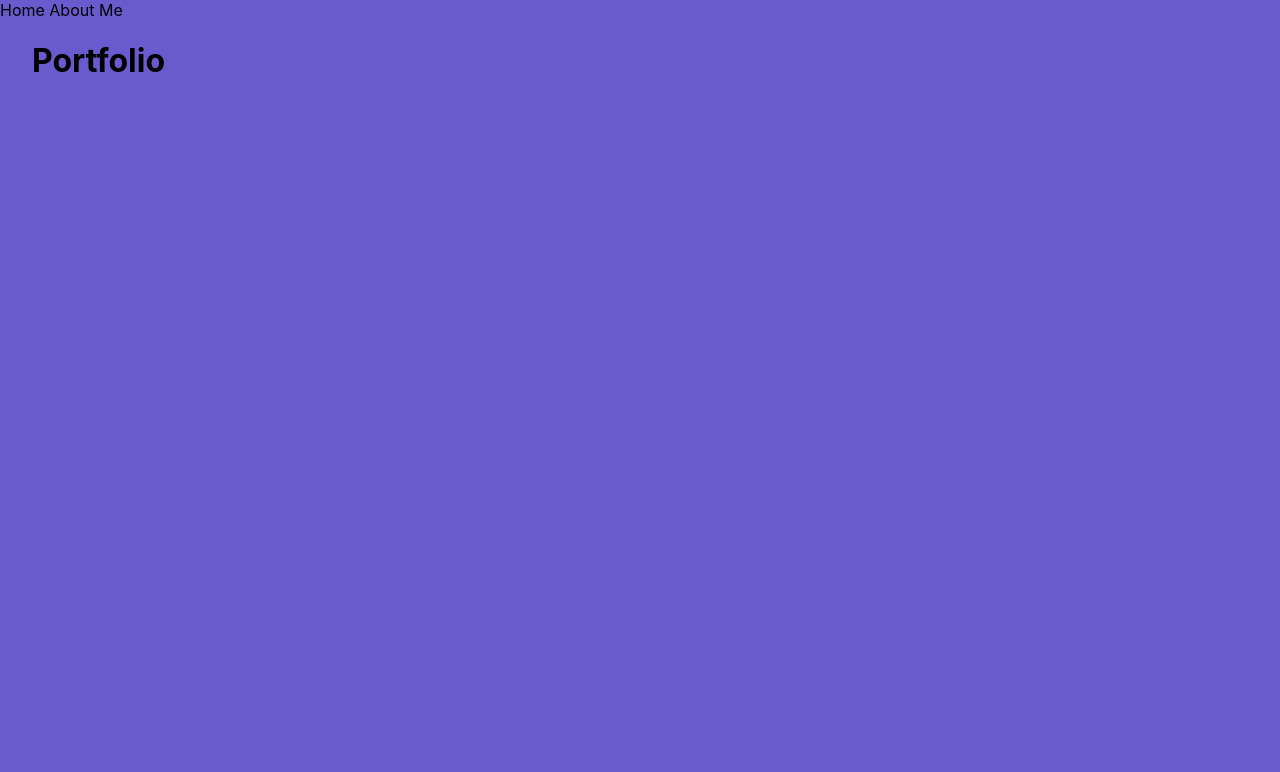
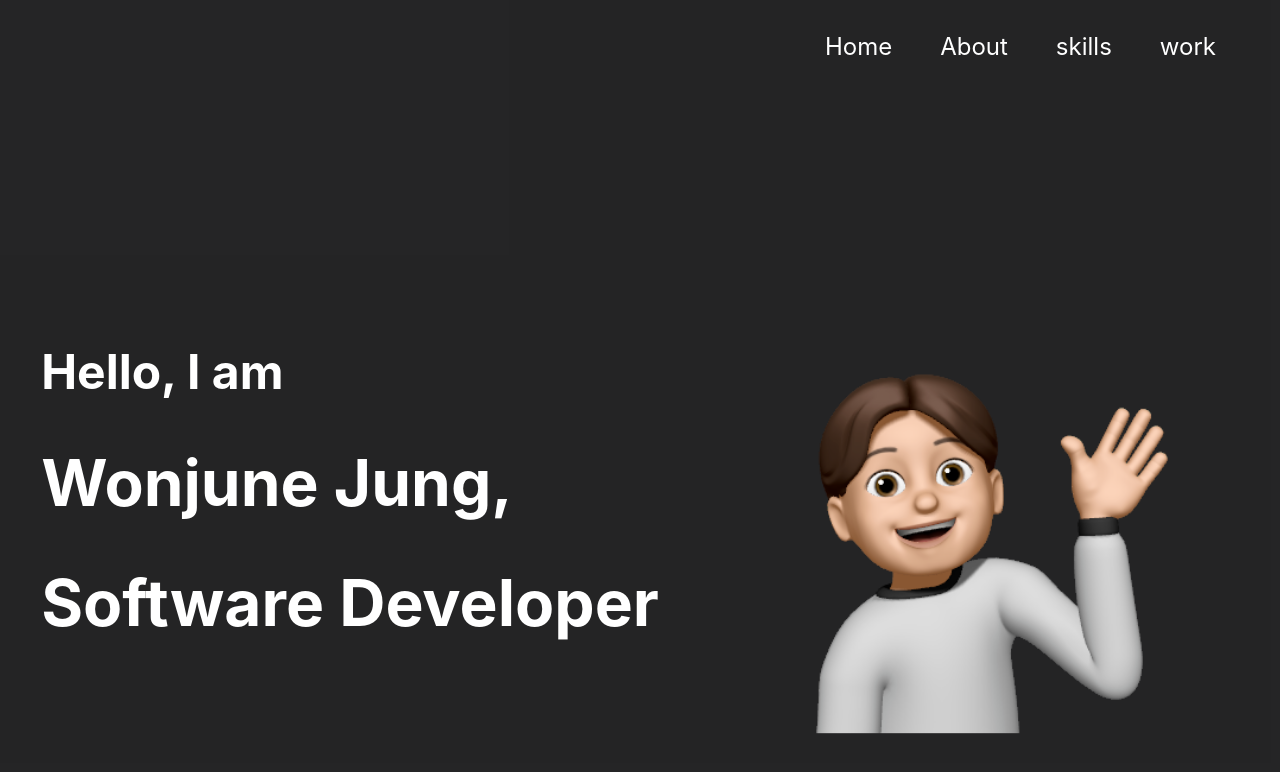
Before and after one commit to marzo20/portfolio, a Next.js app: page / in a window 1280 px wide. Shown: the top 772 px of the page. Built offline with nearby package versions, Linux system fonts and the light colour scheme.

Commit message:
working on home page and css

```diff
--- a/components/navbar.jsx
+++ b/components/navbar.jsx
@@ -4,12 +4,26 @@ import Link from 'next/link'
 export default function Navbar() {
     return(
         <nav>
-            <Link href='/'>
-                Home
-            </Link>{'   '}
-            <Link href='/about'>
-                About Me
-            </Link>
+            <div className="nav">
+                <Link href='/' >
+                    Home
+                </Link>{'   '}
+            </div>
+            <div className="nav">
+                <Link href='/about'>
+                    About
+                </Link>{'   '}
+            </div>
+            <div className="nav">
+                <Link href='/skills'>
+                    skills
+                </Link>{'   '}
+            </div>
+            <div className="nav">
+                <Link href='/work'>
+                    work
+                </Link>
+            </div>
         </nav>
     )
 }
--- a/pages/index.js
+++ b/pages/index.js
@@ -10,8 +10,20 @@ export default function Home() {
         <meta name="description" content="Generated by create next app" />
         <link rel="icon" href="/favicon.ico" />
       </Head>
-      <main>
-        <h1>Portfolio</h1>
+      <main className={styles.main}>
+        <div className="">
+          <h2>Hello, I am</h2>
+          <h1>Wonjune Jung,</h1>
+          <h1>Software Developer</h1>
+        </div>
+        <div>
+          <Image
+          src='/hi.png'
+          alt='hi'
+          width={500}
+          height={500}
+          />
+        </div>
       </main>
     </div>
   )
--- a/styles/Home.module.css
+++ b/styles/Home.module.css
@@ -7,9 +7,12 @@
   padding: 4rem 0;
   flex: 1;
   display: flex;
-  flex-direction: column;
+  flex-direction: row;
   justify-content: center;
   align-items: center;
+  font-size: xx-large;
+  color: white;
+  gap: 5rem;
 }
 
 .footer {
--- a/styles/globals.css
+++ b/styles/globals.css
@@ -5,7 +5,8 @@ body {
   margin: 0;
   font-family: -apple-system, BlinkMacSystemFont, Segoe UI, Roboto, Oxygen,
     Ubuntu, Cantarell, Fira Sans, Droid Sans, Helvetica Neue, sans-serif;
-    background-color: slateblue;
+    background-color: rgba(13, 13, 14, 0.684);
+    color: white;
 }
 
 a {
@@ -13,6 +14,19 @@ a {
   text-decoration: none;
 }
 
+nav {
+  font-size:x-large;
+  display: flex;
+  gap: 3rem;
+  padding: 2rem 4rem 2rem 2rem;
+  justify-content: flex-end;
+}
+.nav:hover {
+  transform: scale(2);
+  /* transform: translate(0, 10px); */
+  transition: all 1s;
+  color:aquamarine;
+}
 * {
   box-sizing: border-box;
 }
```
Also changed, not shown: pages/skills.js (added, +7 -0 lines), pages/work.js (added, +7 -0 lines), public/hi.png (added), public/korea.gif (added).
